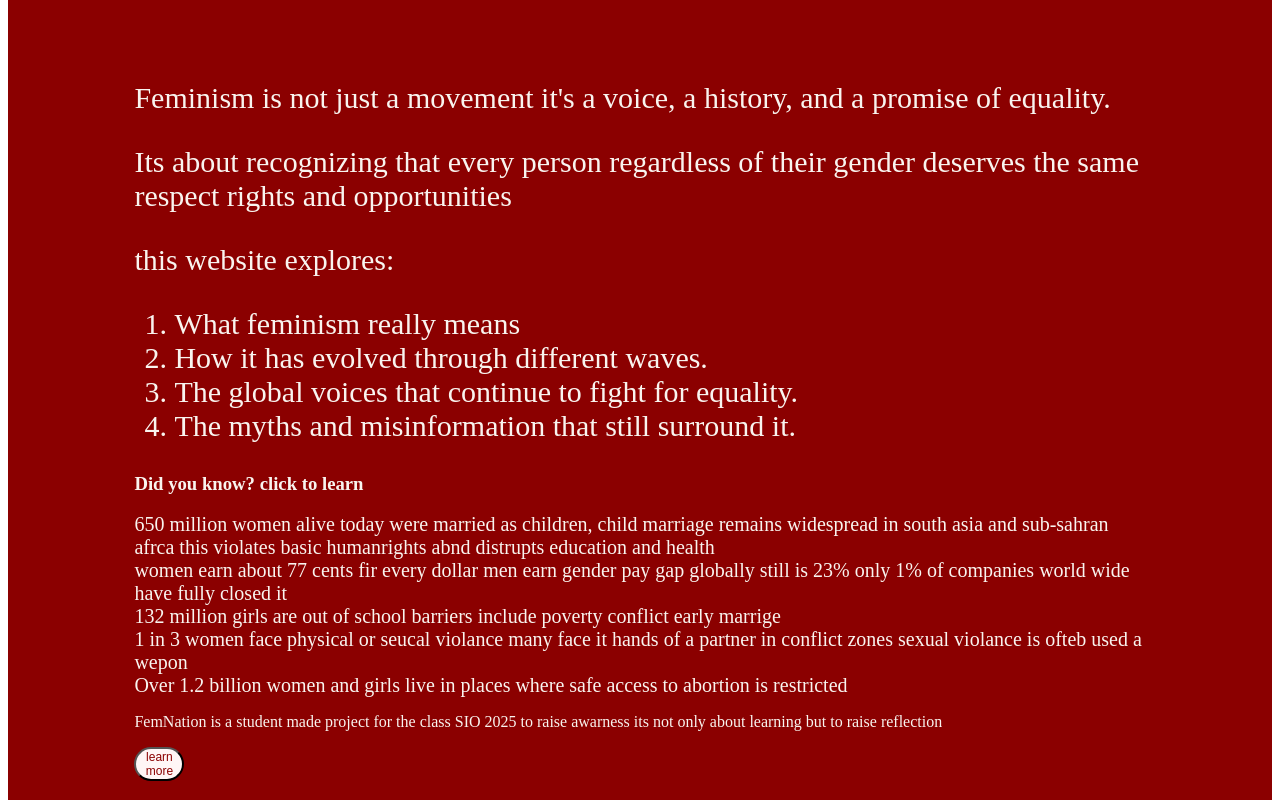
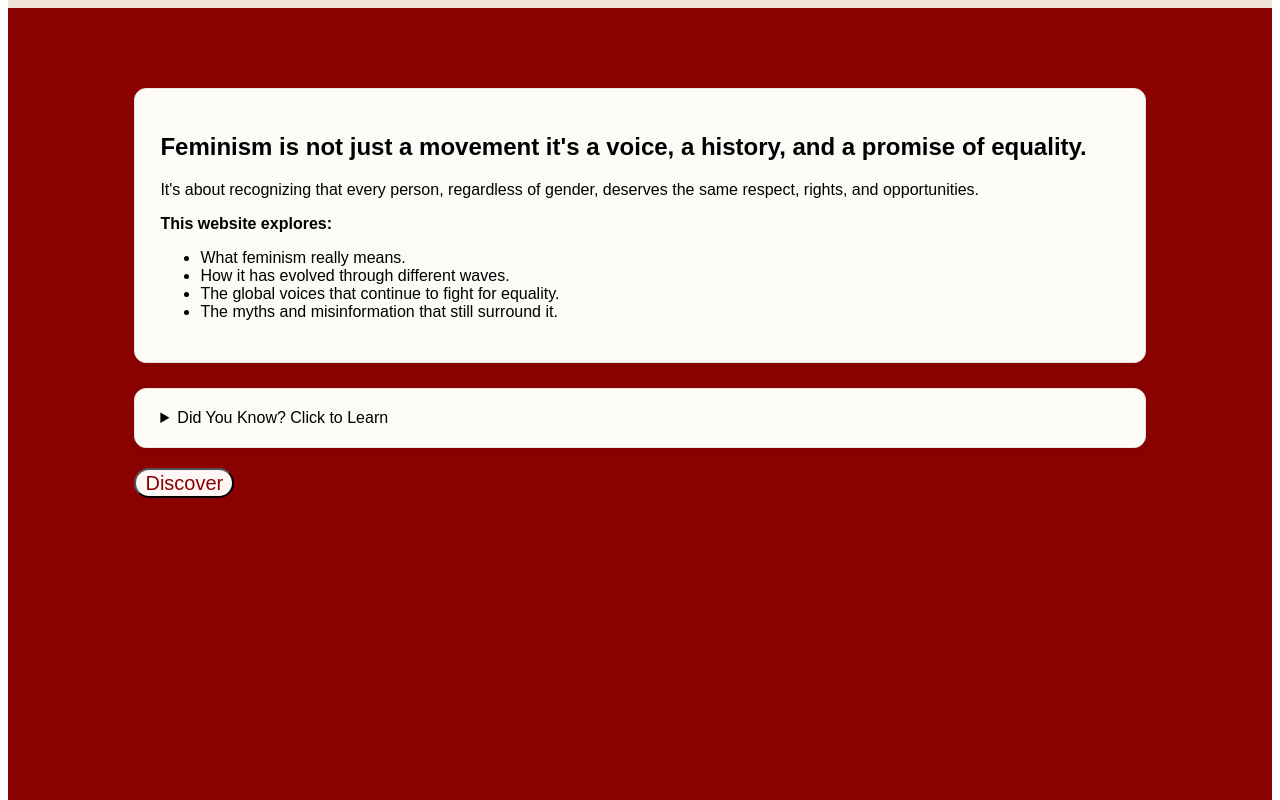
Before and after one commit to Mia-mi-s/FemNation-, a plain HTML site: page index/index.html in a window 1280 px wide. Shown: the part 1000-1800 px from the top of the page. Drawn offline with Linux system fonts and the light colour scheme.

Commit message:
Updated project files

```diff
--- a/index/Backend/server.js
+++ b/index/Backend/server.js
@@ -17,14 +17,14 @@ link.connect();
 app.get('/qna', (req, res) => {
   const question = req.query.q;
 
-  link.query('SELECT Answer FROM QnA WHERE Questions = ?', [question], (err, result) => {
+  link.query('SELECT answer FROM femnation WHERE question = ?', [question], (err, result) => {
     if (result && result.length > 0)
       {
-      res.send(result[0].Answer);
+      res.send(result[0].answer);
       }
     else
       {
-      res.send('ERROR you either typed nothing or there is no data for this question');
+      res.send('error');
       }
   });
 });
--- a/index/css/style.css
+++ b/index/css/style.css
@@ -1,6 +1,9 @@
 /*#for id . for classes */
 
 /* MAIN INDE PAGE */
+body{
+    font-family: Sans-serif;
+}
 nav{
     margin: 0;
     padding: 5px 10%;
@@ -61,13 +64,19 @@ nav{
     cursor: pointer;
 }
 .StartButton{
-    border-radius: 20px;
-    width: 50px;
+  border-radius: 20px;
+    width: 70px;
+    height: 30px;
     background-color: rgb(255, 246, 246);
     border-color: black;
     color: #8B0000;
-    font-size: 12px;
+    font-size: 20px;
 }
+.Click{
+    font-family: sans-serif;
+    font-size: 20px;
+}
+
 /*women writteb in red*/
 .WordColor{
     color: rgb(132, 16, 16);
@@ -123,7 +132,44 @@ nav{
    /* background-color: #f4ede4; */
    background-color: #1c1c1c;
 }
-.stat-box{
+.cream-section {
+    width: 80%;
+    margin: 40px auto;
+    font-family: sans-serif;
+    color: #4a3f35;
+}
+
+/* INTRO TEXT BLOCK */
+.IntroText {
+    background: #fdfbf7;
+    padding: 25px;
+    border-radius: 12px;
+    border: 1px solid #ece7df;
+    box-shadow: 0 2px 5px rgba(0,0,0,0.06);
+    margin-bottom: 25px;
+    color: #000000;
+}
+
+/* DID YOU KNOW --HiddenContent */
+.HiddenContent {
+    background: #fdfbf7;
+    padding: 20px 25px;
+    border-radius: 12px;
+    border: 1px solid #ece7df;
+    box-shadow: 0 2px 5px rgba(0,0,0,0.06);
+    transition: all 0.3s ease;
+    color: #000000;
+}
+.space{
+    height: 20px;
+}
+.DiscoverButton{
+    border-radius: 20px;
+    width: 100px;
+    height: 30px;
+    background-color: rgb(255, 246, 246);
+    border-color: black;
+    color: #8B0000;
     font-size: 20px;
 }
 /*fixing tiles*/
@@ -132,7 +178,6 @@ nav{
     justify-content: center;
     flex-wrap: wrap;
     gap: 20px;
-
 }
 .tile {
     width: 250px;
@@ -141,10 +186,14 @@ nav{
     border-radius: 8px;
 }
 .tile img {
+
     width: 55%;
     height: 180px;
     object-fit: cover;
     border-radius: 5px;
+    display: block;
+    margin: 0 auto;  /*centers the img block
+     */
 }
 /*footer right n left*/
 .footer{
--- a/index/index.html
+++ b/index/index.html
@@ -38,35 +38,53 @@
             <h3 class="text">"Feminism is the radical notion that <span class="WordColor">women</span> are people." — Marie Shear</h3>
             <p class="IntroPara">Welcome to FemNation, a space created to learn, question, and share ideas about feminism its history, its struggles, and its victories.
                Here, we explore what equality truly means and why the feminist movement is still a vital necessety today.</p>
-               <p>Click to croll → <button onclick="scrollToSection2()" class="StartButton">Start</button></p>
+               <p class="Click">Click to croll → <button onclick="scrollToSection2()" class="StartButton">Start</button></p>
         </div>
         </div>
             <!--<button onclick="scrollToSection3()">scroll</button>-->
             <div id="ColorSection2" class="ColorSection2">
-            <!--introduction to feminism  slogan quote ect-->
-        <section id="intro" class="intro">
-            <p>Feminism is not just a movement it's a voice, a history, and a promise of equality.</p>
-            <p>Its about recognizing that every person regardless of their gender  deserves the same respect rights and opportunities</p>
-            <p>this website explores:</p>
-            <ol>
-                <li>What feminism really means</li>
-                <li>How it has evolved through different waves.</li>
-                <li>The global voices that continue to fight for equality.</li>
-                <li>The myths and misinformation that still surround it.</li>
-            </ol>
         </section>
-        <!-- make clickable tiles that show information on click -->
-            <h3>Did you know? click to learn</h3>
-            <div class="stats">
-                <div class="stat-box">650 million women alive today were married as children, child marriage remains widespread in south asia and sub-sahran afrca this violates basic humanrights abnd distrupts education and health</div>
-                <div class="stat-box">women earn about 77 cents fir every dollar men earn gender pay gap globally still is 23% only 1% of  companies world wide have fully closed it</div>
-                <div class="stat-box">132 million girls are out of school barriers include poverty conflict early marrige</div>
-                <div class="stat-box">1 in 3 women face physical or seucal violance many face it hands of a partner in conflict zones sexual violance is ofteb used a wepon</div>
-                <div class="stat-box">Over 1.2 billion women and girls live in places where safe access to abortion is restricted</div>
-            </div>
-            <section class="about">
-                <p>FemNation is a student made project for the class SIO 2025 to raise awarness its not only about learning but to raise reflection</p>
-                <button onclick="scrollToSection3()" class="StartButton">learn more</button>
+
+    <div class="IntroText">
+        <h2>Feminism is not just a movement it's a voice, a history, and a promise of equality.</h2>
+        <p>
+            It's about recognizing that every person, regardless of gender, deserves the same
+            respect, rights, and opportunities.
+        </p>
+
+        <p><strong>This website explores:</strong></p>
+
+        <ul class="IntroList">
+            <li>What feminism really means.</li>
+            <li>How it has evolved through different waves.</li>
+            <li>The global voices that continue to fight for equality.</li>
+            <li>The myths and misinformation that still surround it.</li>
+        </ul>
+    </div>
+
+    <details class="HiddenContent">
+        <summary>Did You Know? Click to Learn</summary>
+        <ul>
+            <li><strong>650 million women alive today were married as children.</strong> Child marriage remains widespread in South Asia and Sub-Saharan Africa. It violates basic human rights and disrupts education and health.</li>
+
+            <li><strong>Women earn about 77 cents for every dollar earned by men.</strong> The global gender pay gap is still 23%, and only 1% of companies worldwide have fully closed it.</li>
+
+            <li><strong>132 million girls are out of school.</strong> Barriers include poverty, conflict, and early marriage.</li>
+
+            <li><strong>1 in 3 women experience physical or sexual violence.</strong> Many face abuse from partners, and in conflict zones sexual violence is often used as a weapon.</li>
+
+            <li><strong>Over 1.2 billion women and girls live where safe abortion access is restricted.</strong></li>
+
+            <li><strong>FemNation</strong> is a student-made project for the SIO 2025 class to raise awareness. It's not only about learning — it's about inspiring reflection.</li>
+        </ul>
+    </details>
+
+</section>
+<div class="space">
+
+</div>
+            <section>
+                <button onclick="scrollToSection3()" class="DiscoverButton">Discover</button>
             </section>
             <!--different women that cooontribuated to feminism-->
             <!--instead of beinf links to the different sites it should be different women you click and fall into her story and the contribuation-->
@@ -103,12 +121,6 @@
                 <p>Learn the truth behind common misunderstandings about feminism</p>
                 <a href="myths.html">learn more</a>
             </div>
-            <!-- <div class="tile">
-                <img src="img/can_be_anything.jpg" alt="your voice message wall">
-                <h3>share with us</h3>
-                <p>Add your voice to the movementtell us what feminism means to you</p>
-                <a href="message.html">learn more</a>
-            </div> -->
         </div>
         </section>
         </body>
```
Also changed, not shown: index/GameOne.html (+0 -3 lines), index/feminism101.html (+1 -1 lines), README.txt.
